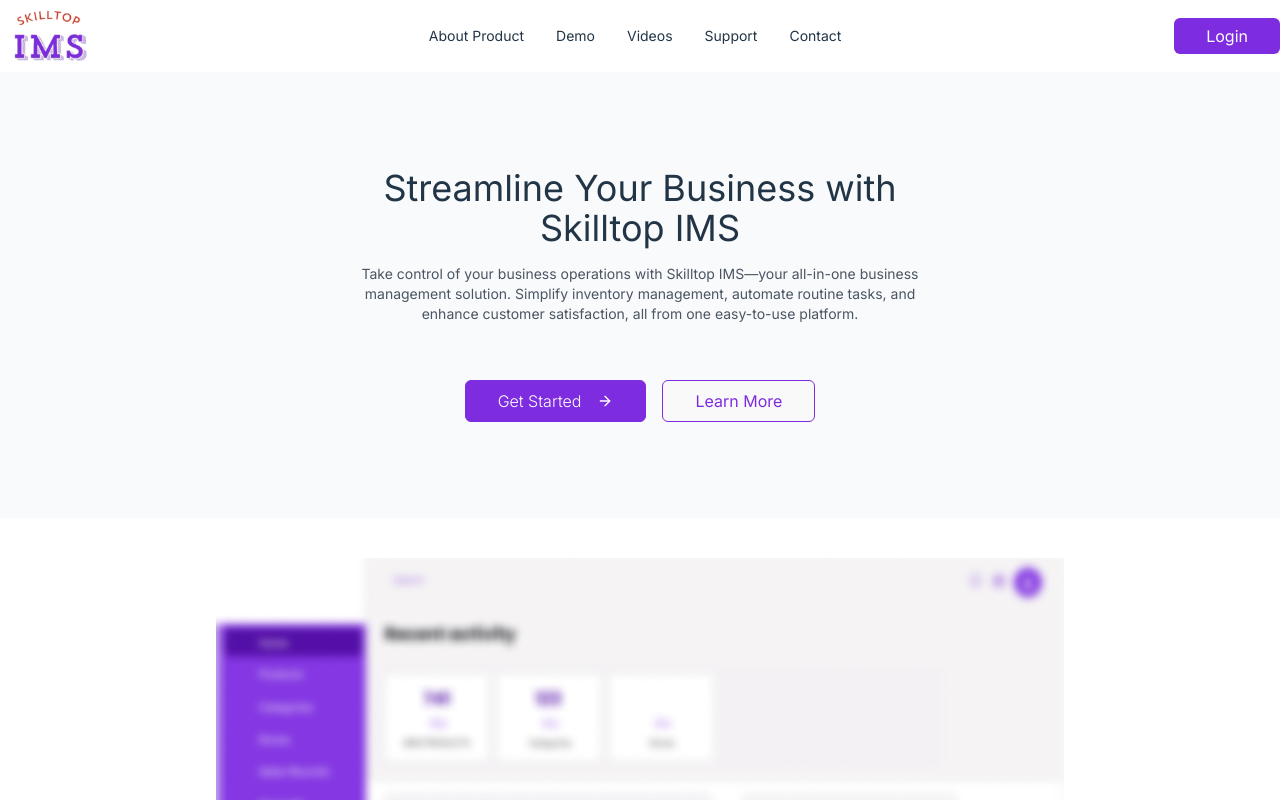
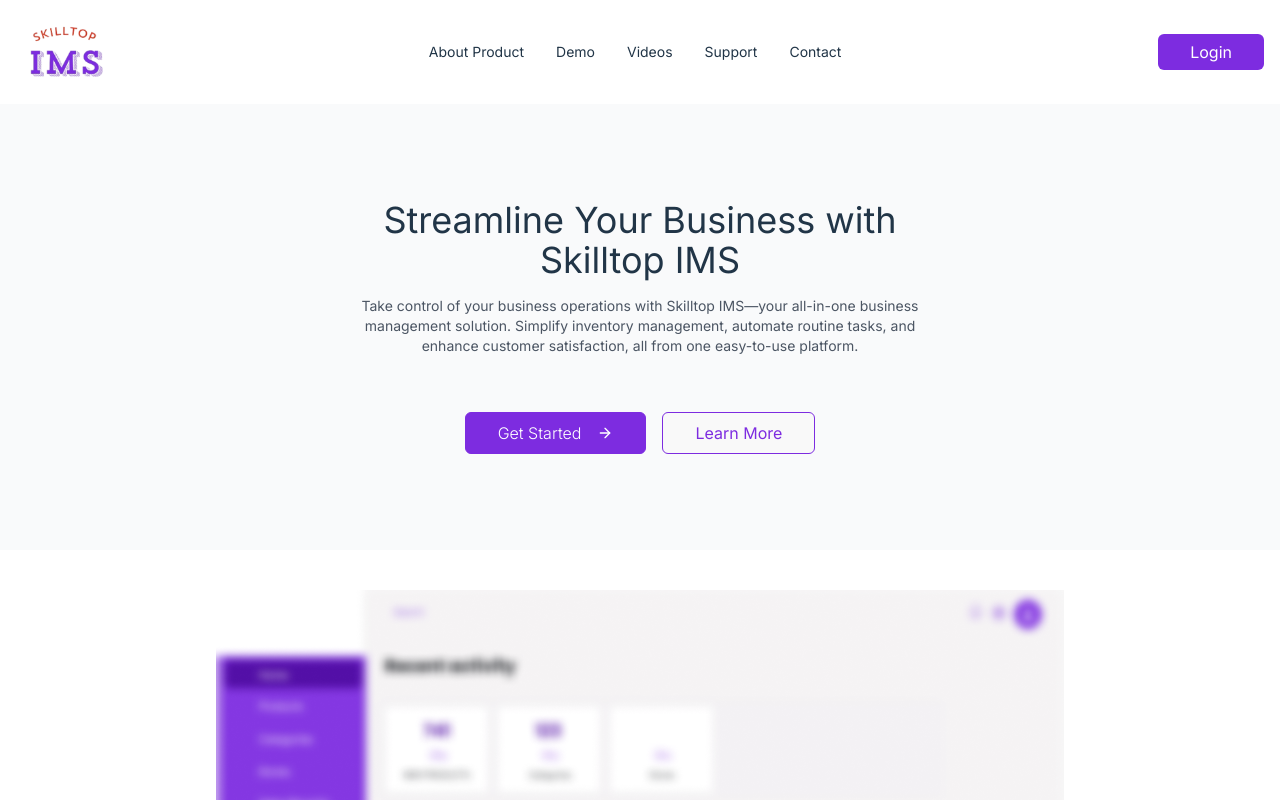
Before and after one commit to Skilltop-Empire1/FE-IMS, a React (Vite) app: page / in a window 1280 px wide. Shown: the top 800 px of the page. Built offline with nearby package versions, Linux system fonts and the light colour scheme.

Commit message:
updated landing navbar

```diff
--- /dev/null
+++ b/src/components/Landing/Navbar.jsx
@@ -0,0 +1,111 @@
+import { useState } from 'react'
+import { Menu, X } from 'lucide-react'
+import { motion } from 'framer-motion'
+
+const Navbar = () => {
+  // State to track the mobile menu visibility
+  const [isMobileMenuOpen, setMobileMenuOpen] = useState(false)
+
+  // Toggle mobile menu visibility
+  const toggleMobileMenu = () => setMobileMenuOpen(!isMobileMenuOpen)
+
+  // Animation variant for mobile menu
+  const mobileMenuVariant = {
+    hidden: { opacity: 0, y: '-100%' },
+    visible: { opacity: 1, y: 0, transition: { duration: 0.3 } },
+  }
+
+  return (
+    <motion.nav
+      className="flex max-w-7xl justify-between mx-auto items-center w-full p-4"
+      variants={{
+        hidden: { opacity: 0, y: -20 },
+        visible: { opacity: 1, y: 0, transition: { duration: 0.5 } },
+      }}
+      initial="hidden"
+      animate="visible"
+    >
+      <img src="/images/logo.png" alt="ims-logo" className="w-24" />
+
+      {/* Desktop Menu */}
+      <ul className="text-sm flex-grow flex-wrap hidden md:flex justify-center gap-8 items-center">
+        {['About Product', 'Demo', 'Videos', 'Support', 'Contact'].map(
+          (item, index) => (
+            <motion.li
+              key={index}
+              whileHover={{ scale: 1.1 }}
+              className="cursor-pointer"
+            >
+              {item}
+            </motion.li>
+          ),
+        )}
+      </ul>
+
+      {/* Login button (desktop only) */}
+      <motion.button
+        whileHover={{ scale: 1.05 }}
+        className="bg-imsPurple text-white px-8 py-1.5 rounded-md hidden md:inline-block"
+      >
+        Login
+      </motion.button>
+
+      {/* Mobile Menu Button */}
+      <button
+        className="md:hidden border p-2 rounded mx-2"
+        onClick={toggleMobileMenu}
+      >
+        <Menu size={20} />
+      </button>
+
+      {/* Mobile Menu Overlay */}
+      {isMobileMenuOpen && (
+        <motion.div
+          className="fixed md:hidden inset-0 bg-black bg-opacity-50 z-20"
+          onClick={toggleMobileMenu}
+          initial={{ opacity: 0 }}
+          animate={{ opacity: 1 }}
+        />
+      )}
+
+      {/* Mobile Menu */}
+      <motion.div
+        className={`fixed top-0 left-0 h-3/4 w-full bg-imsPurple text-white z-30 shadow-lg p-5 md:hidden ${
+          isMobileMenuOpen ? 'block' : 'hidden'
+        }`}
+        variants={mobileMenuVariant}
+        initial="hidden"
+        animate={isMobileMenuOpen ? 'visible' : 'hidden'}
+      >
+        <button
+          className="absolute top-4 right-4 p-2 rounded"
+          onClick={toggleMobileMenu}
+        >
+          <X size={20} />
+        </button>
+        <ul className="flex flex-col gap-6 mt-8 text-lg divide-y-2">
+          {['About Product', 'Demo', 'Videos', 'Support', 'Contact'].map(
+            (item, index) => (
+              <li
+                key={index}
+                className="cursor-pointer pt-2 text-center"
+                onClick={toggleMobileMenu} // Close menu on item click
+              >
+                {item}
+              </li>
+            ),
+          )}
+        </ul>
+        <motion.button
+          whileHover={{ scale: 1.05 }}
+          className="bg-white text-imsPurple px-8 py-2 rounded-md mt-8 w-full"
+          onClick={toggleMobileMenu} // Close menu when login is clicked
+        >
+          Login
+        </motion.button>
+      </motion.div>
+    </motion.nav>
+  )
+}
+
+export default Navbar
--- a/src/pages/landing/index.jsx
+++ b/src/pages/landing/index.jsx
@@ -2,10 +2,12 @@ import {
   ArrowRight,
   BriefcaseBusiness,
   Clock5,
+  Menu,
   TriangleAlert,
 } from 'lucide-react'
 import { motion, useInView } from 'framer-motion'
 import React, { useRef } from 'react'
+import Navbar from '../../components/Landing/Navbar'
 
 const LandingPage = () => {
   // Animation variants
@@ -31,33 +33,7 @@ const LandingPage = () => {
     <motion.div className="w-full">
       <div className="w-full flex flex-col">
         {/* Navbar */}
-        <motion.nav
-          className="flex max-w-7xl mx-auto items-center w-full"
-          variants={fadeInUp}
-          initial="hidden"
-          animate="visible"
-        >
-          <img src="/images/logo.png" alt="ims-logo" className="w-24" />
-          <ul className="text-sm flex-grow flex-wrap flex justify-center gap-8 items-center">
-            {['About Product', 'Demo', 'Videos', 'Support', 'Contact'].map(
-              (item, index) => (
-                <motion.li
-                  key={index}
-                  whileHover={{ scale: 1.1 }}
-                  className="cursor-pointer"
-                >
-                  {item}
-                </motion.li>
-              ),
-            )}
-          </ul>
-          <motion.button
-            whileHover={{ scale: 1.05 }}
-            className="bg-imsPurple text-white px-8 py-1.5 rounded-md"
-          >
-            Login
-          </motion.button>
-        </motion.nav>
+        <Navbar />
 
         {/* Hero Section */}
         <motion.div
```
